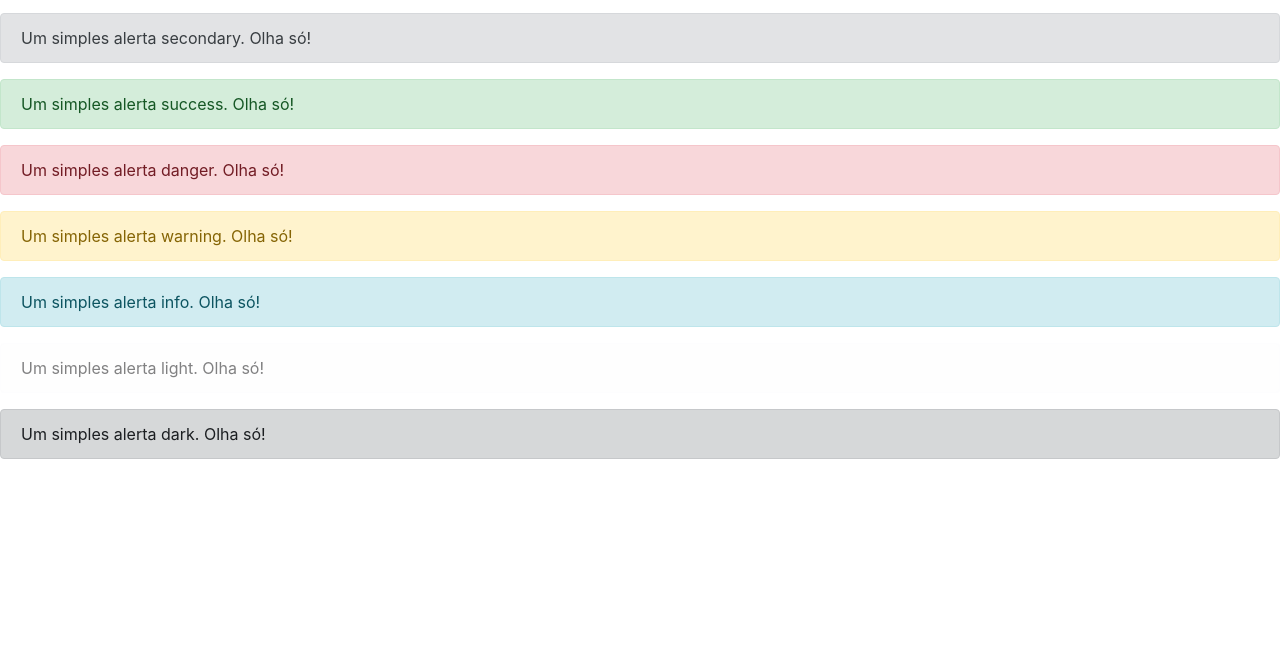
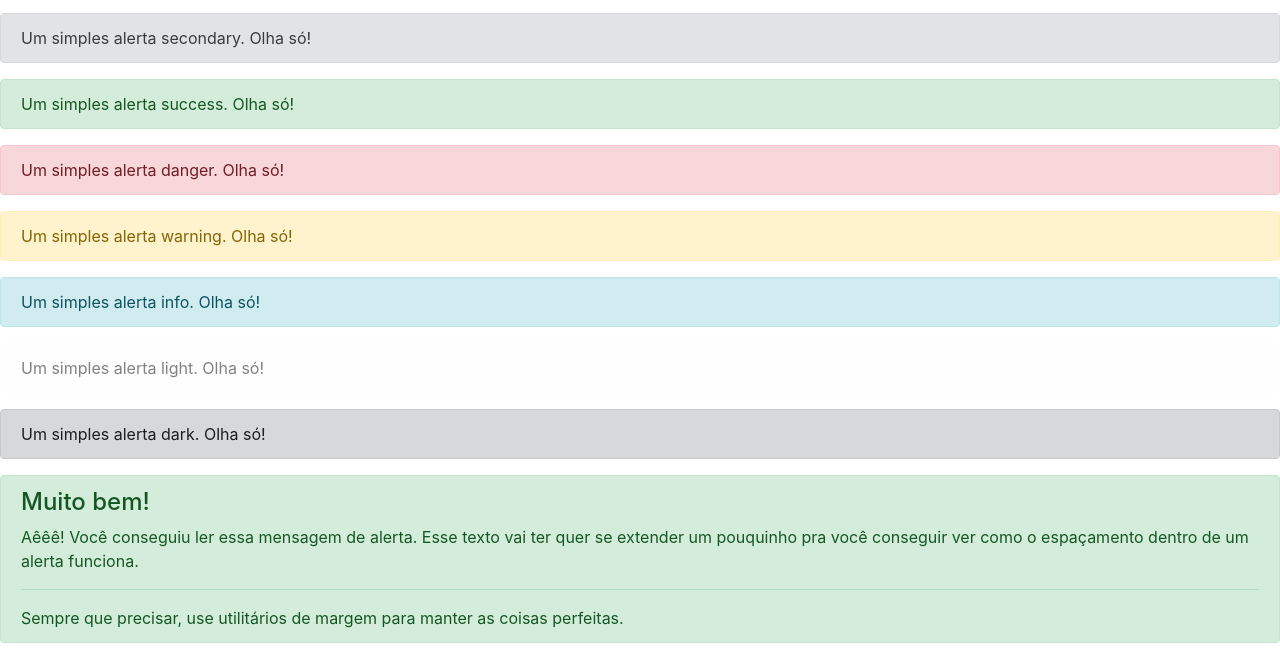
Before and after one commit to EmanuelPires123/3-Bootstrap, a plain HTML site: page index.html in a window 1280 px wide. Shown: the part 409-1068 px from the top of the page. Before the commit the page ends 884 px from the top, so only its background shows below. Drawn offline with nearby package versions, Linux system fonts and the light colour scheme.

Commit message:
Update index.html

```diff
--- a/index.html
+++ b/index.html
@@ -45,5 +45,11 @@
 <div class="alert alert-dark" role="alert">
   Um simples alerta dark. Olha só!
 </div>
+    <div class="alert alert-success" role="alert">
+  <h4 class="alert-heading">Muito bem!</h4>
+  <p>Aêêê! Você conseguiu ler essa mensagem de alerta. Esse texto vai ter quer se extender um pouquinho pra você conseguir ver como o espaçamento dentro de um alerta funciona.</p>
+  <hr>
+  <p class="mb-0">Sempre que precisar, use utilitários de margem para manter as coisas perfeitas.</p>
+</div>
   </body>
 </html>
```
